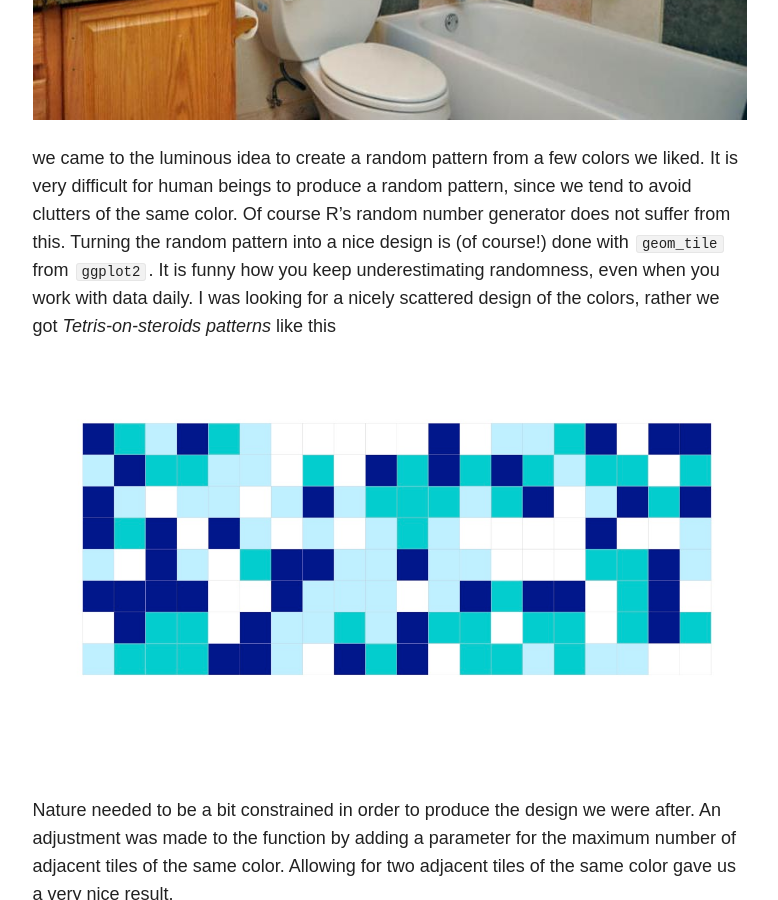
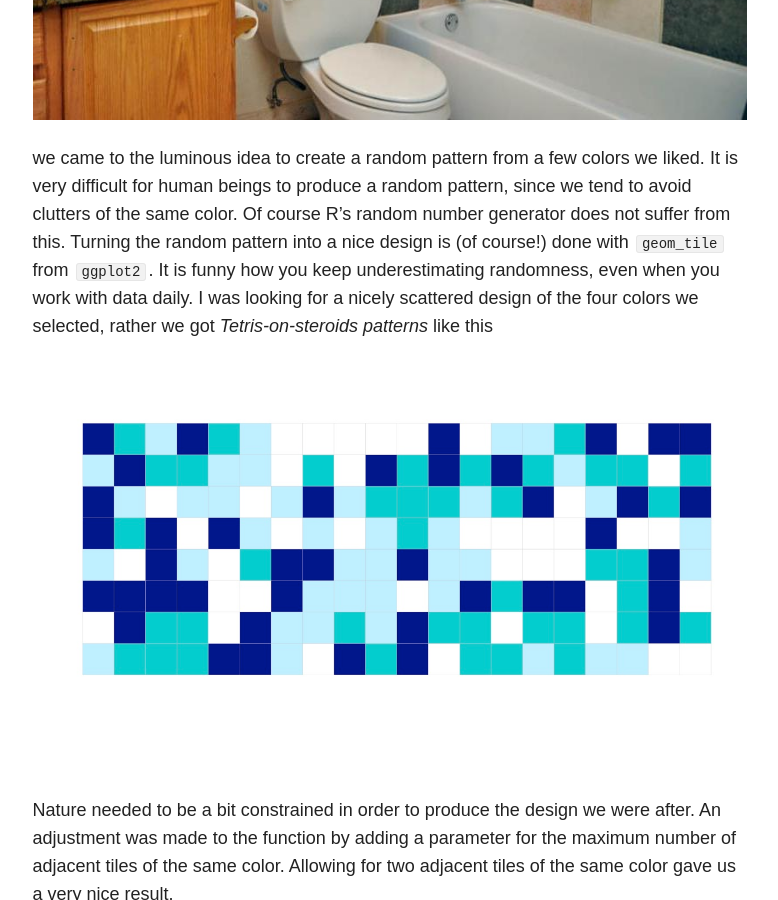
Before and after one commit to EdwinTh/EdwinTh.github.io, a Jekyll site: the page built from _posts/blog/2016-08-01-bathroom-with-r.md, in a window 1280 px wide and 900 px high, scrolled down 1339 px. Shown: the whole window, without its empty margins (347-1125 px from the left). Built offline with Jekyll 4.4.1, drawn with Linux system fonts in a browser that asks for light colours; nearby versions of some CDN libraries.

Commit message:
further corrections about and first blog

```diff
--- a/_posts/blog/2016-08-01-bathroom-with-r.md
+++ b/_posts/blog/2016-08-01-bathroom-with-r.md
@@ -12,7 +12,7 @@ R has been an indispensable tool since I started working with it about five year
 I would never had expected that R would also be the go-to tool for decorating our bathrooms. When looking for inspiration online and in showrooms we came across many ugly and boring examples. Just when we were about to settle for a design like this
 ![Ugly bathroom](/images/2016-08-01/ugly_bathroom.jpg)
 
-we came to the luminous idea to create a random pattern from a few colors we liked. It is very difficult for human beings to produce a random pattern, since we tend to avoid clutters of the same color. Of course R's random number generator does not suffer from this. Turning the random pattern into a nice design is (of course!) done with `geom_tile` from `ggplot2`. It is funny how you keep underestimating randomness, even when you work with data daily. I was looking for a nicely scattered design of the colors, rather we got *Tetris-on-steroids patterns* like this
+we came to the luminous idea to create a random pattern from a few colors we liked. It is very difficult for human beings to produce a random pattern, since we tend to avoid clutters of the same color. Of course R's random number generator does not suffer from this. Turning the random pattern into a nice design is (of course!) done with `geom_tile` from `ggplot2`. It is funny how you keep underestimating randomness, even when you work with data daily. I was looking for a nicely scattered design of the four colors we selected, rather we got *Tetris-on-steroids patterns* like this
 ![True random](/images/2016-08-01/true_random.jpg)
 
 Nature needed to be a bit constrained in order to produce the design we were after. An adjustment was made to the function by adding a parameter for the maximum number of adjacent tiles of the same color. Allowing for two adjacent tiles of the same color gave us a very nice result.
--- a/_source/bathroom-with-r/2016-08-01-bathroom-with-r.Rmd
+++ b/_source/bathroom-with-r/2016-08-01-bathroom-with-r.Rmd
@@ -12,7 +12,7 @@ R has been an indispensable tool since I started working with it about five year
 I would never had expected that R would also be the go-to tool for decorating our bathrooms. When looking for inspiration online and in showrooms we came across many ugly and boring examples. Just when we were about to settle for a design like this
 ![Ugly bathroom](/images/2016-08-01/ugly_bathroom.jpg)
 
-we came to the luminous idea to create a random pattern from a few colors we liked. It is very difficult for human beings to produce a random pattern, since we tend to avoid clutters of the same color. Of course R's random number generator does not suffer from this. Turning the random pattern into a nice design is (of course!) done with `geom_tile` from `ggplot2`. It is funny how you keep underestimating randomness, even when you work with data daily. I was looking for a nicely scattered design of the colors, rather we got *Tetris-on-steroids patterns* like this
+we came to the luminous idea to create a random pattern from a few colors we liked. It is very difficult for human beings to produce a random pattern, since we tend to avoid clutters of the same color. Of course R's random number generator does not suffer from this. Turning the random pattern into a nice design is (of course!) done with `geom_tile` from `ggplot2`. It is funny how you keep underestimating randomness, even when you work with data daily. I was looking for a nicely scattered design of the four colors we selected, rather we got *Tetris-on-steroids patterns* like this
 ![True random](/images/2016-08-01/true_random.jpg)
 
 Nature needed to be a bit constrained in order to produce the design we were after. An adjustment was made to the function by adding a parameter for the maximum number of adjacent tiles of the same color. Allowing for two adjacent tiles of the same color gave us a very nice result.
```
Also changed, not shown: other parts of _posts/blog/2016-08-01-bathroom-with-r.md (+1 -1 lines), about/index.md (+2 -2 lines), 7 other files.
